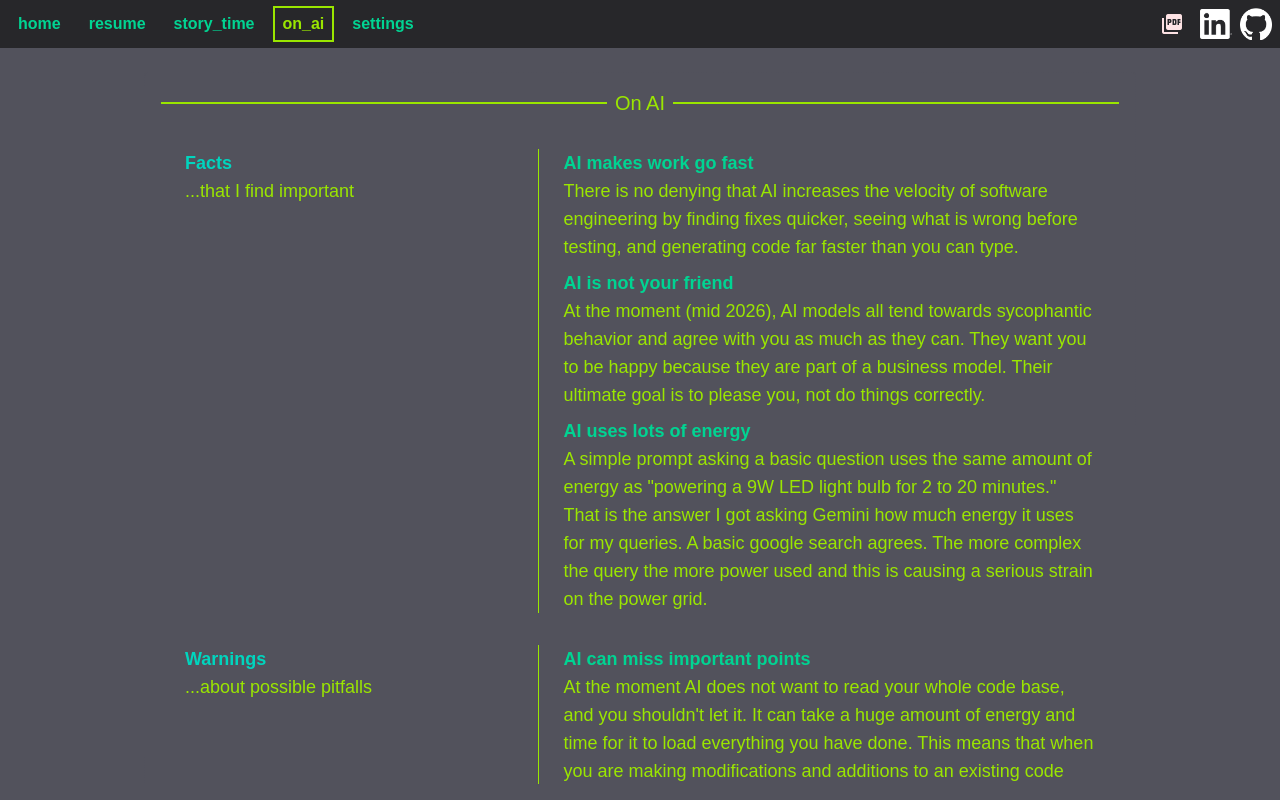
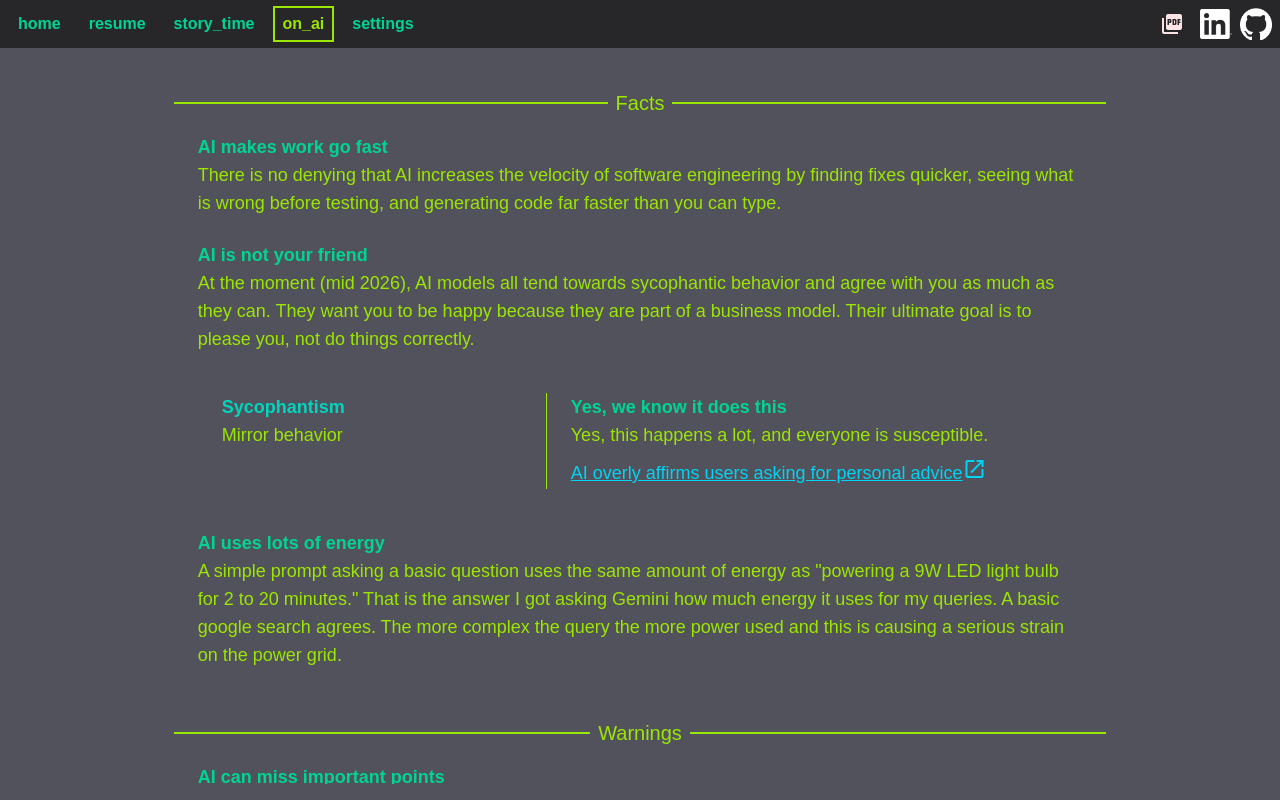
Before and after one commit to adsaines/adsaines.github.io, a Next.js app: page /onai in a window 1280 px wide. Built offline with nearby package versions, Linux system fonts and the light colour scheme.

Commit message:
updated onai page to be sub-sections instead of side-by side bullet points

```diff
--- a/src/app/onai/page.tsx
+++ b/src/app/onai/page.tsx
@@ -1,90 +1,87 @@
 import { NextPage } from "next"
-import { ItemWithExplanations, StandardResumeSection } from "../resume/projections"
+import { FormatTalkingPoint, ItemWithExplanations, StandardResumeSection } from "../resume/projections"
 
 const OnAi: NextPage = () => {
     return (
-        <div className="h-full overflow-auto flex justify-center mb-4">
+        <div className="h-full overflow-auto px-4 flex justify-center mb-4">
             <article className={`resume flex flex-col md:p-4 gap-4 m-2 md:max-w-4/5 sm:w-full text-lg`}>
-                <StandardResumeSection title="On AI">
-                    <ItemWithExplanations
-                        title="Facts"
-                        subTitle="...that I find important"
-                        talkingPoints={[
-                            {
+                <StandardResumeSection title="Facts">
+                    <div className="flex flex-col md:px-6 gap-6">
+                        <FormatTalkingPoint
+                            point={{
                                 bolded: 'AI makes work go fast',
                                 followUp: 'There is no denying that AI increases the velocity of software engineering by finding fixes quicker, seeing what is wrong before testing, and generating code far faster than you can type.',
-                            },
-                            {
+                            }}
+                            />
+                        <FormatTalkingPoint
+                            point={{
                                 bolded: 'AI is not your friend',
                                 followUp: 'At the moment (mid 2026), AI models all tend towards sycophantic behavior and agree with you as much as they can. They want you to be happy because they are part of a business model. Their ultimate goal is to please you, not do things correctly.',
-                            },
-                            {
+                            }}
+                            />
+                        <ItemWithExplanations
+                            title="Sycophantism"
+                            subTitle="Mirror behavior"
+                            talkingPoints={[{
+                                bolded: 'Yes, we know it does this',
+                                followUp: 'Yes, this happens a lot, and everyone is susceptible.'
+                            }]}
+                            link={{
+                                title: 'AI overly affirms users asking for personal advice',
+                                href: 'https://news.stanford.edu/stories/2026/03/ai-advice-sycophantic-models-research'
+                            }}
+                            />
+                        <FormatTalkingPoint
+                            point={{
                                 bolded: 'AI uses lots of energy',
                                 followUp: 'A simple prompt asking a basic question uses the same amount of energy as "powering a 9W LED light bulb for 2 to 20 minutes." That is the answer I got asking Gemini how much energy it uses for my queries. A basic google search agrees. The more complex the query the more power used and this is causing a serious strain on the power grid.',
-                            }
-                        ]}
-                        />
-                    <ItemWithExplanations
-                        title="Warnings"
-                        subTitle="...about possible pitfalls"
-                        talkingPoints={[
-                            {
+                            }}
+                            />
+                    </div>
+                </StandardResumeSection>
+
+                <StandardResumeSection title="Warnings">
+                    <div className="flex flex-col md:px-6 gap-6">
+                        <FormatTalkingPoint
+                            point={ {
                                 bolded: 'AI can miss important points',
                                 followUp: `At the moment AI does not want to read your whole code base, and you shouldn't let it. It can take a huge amount of energy and time for it to load everything you have done. This means that when you are making modifications and additions to an existing code base you must know what you are doing and what already exists. That way you can advise the AI on the most precise methods to accomplish the task with the minimal amount of repetition.`,
-                            },
-                            {
+                            }}
+                            />
+                        <FormatTalkingPoint
+                            point={{
                                 bolded: 'AI knows what you do not, and does not know what you do',
                                 followUp: `AI knows lots of things related to software engineering and the common practices of existing languages. AI does not know how you want to do your project. If you ask any model for suggestions on a specific topic, it will tell you what it has been trained on: other peoples knowledge. For common applications that fine, but any business specific desires, artistic decisions, or personal preferences are not included in it's opinon.`,
-                            },
-                            {
+                            }}
+                            />
+                        <FormatTalkingPoint
+                            point={{
                                 bolded: 'AI learns from you',
-                                followUp: `If you are using a public model, that model is taking your inputs and re-training itself on them. That means that any information that you are asking it to look at becomes a form of public knowledge. That includes your methodologies and actual words / code. All of the text on my resume is part of Gemini now.`,
-                            },
-                        ]}
-                        />
-                    <ItemWithExplanations
-                        title="Our ethical responsibility"
-                        subTitle="...to the people affected"
-                        talkingPoints={[
-                            {
+                                followUp: `If you are using a public model, that model is taking your inputs and re-training itself on them. That means that any information that you are asking it to look at becomes a form of public knowledge. That includes your methodologies and actual words / code. Example: all of the text on my resume is part of Gemini now.`,
+                            }}
+                            />
+                    </div>
+                </StandardResumeSection>
+
+                <StandardResumeSection title="Our ethical responsibility">
+                    <div className="flex flex-col md:px-6 gap-6">
+                        <FormatTalkingPoint
+                            point={{
                                 bolded: `AI is a tool`,
                                 followUp: `AI should not replace people. Humans should remain the ones making decisions and AI can be used to implement them. We should use the impressive savings and gains of AI to fuel a more leisurely life for all the people of the world.`,
-                            },
-                            {
+                            }}
+                            />
+                        <FormatTalkingPoint
+                            point={{
                                 bolded: `AI should not be a weapon`,
-                                followUp: `I know that this is me yelling into the void, but AI should not be used to power weapons. As soon as a non-human model makes a decision in the life or death of a Human we have willfully chosen to forfeit our morality. War exists, and the ultimate power is the power to kill, because those who are unwilling to kill will always be beholden to those who are. If we give the power to kill to a system that does not have humans as the final deciders; then we as a species have given the lives of all those unwilling to kill, to the system that is.`,
-                            },
-                        ]}
-                        />
+                                followUp: `I know that this is me yelling into the void, but AI should not be used to power weapons. As soon as a non-human makes a decision in the life or death of a human we have willfully chosen to forfeit our morality. War exists, and the ultimate power is the power to kill, because those who are unwilling to kill will always be beholden to those who are. If we give the power to kill to a system that does not have humans as the final deciders; then we as a species have given the lives of all those unwilling to kill, to a system that is.`,
+                            }}
+                            />
+                    </div>
                 </StandardResumeSection>
 
                 <StandardResumeSection title="AI on itself">
-                    <div className="flex flex-col max-sm:gap-4 md:gap-6 md:p-6 justify-start">
-                        <p>
-                            After writing the "on AI" section above I started thinking philosophically and ended up asking AI...
-                        </p>
-                        <div className="md:px-10 text-(--light-tertiary)">
-                            <p>
-                                "
-                            </p>
-                            <p>
-                                Given that the usage of AI, of you, is unanimous with software engineering at the moment I thought that it would be good to add an "on AI" section to my resume page. It has... deviated from the original plan.
-                            </p>
-                            <p>
-                                As an AI, how would you go about telling others of your strengths, flaws, limitations, and purpose?
-                            </p>
-                            <p>
-                                "
-                            </p>
-                        </div>
-                        <p>
-                            It's response is below. I saw that it had included some of the same topics that I was hitting. It was validating to know that I had not hallucinated those items. That being said, it did remind me of it's core <a className="text-(--internal-link) hover:underline max-sm:underline" href="https://news.stanford.edu/stories/2026/03/ai-advice-sycophantic-models-research" target="_blank">sycophantic</a> behavior by sharing the same ideas that I had. All in a all a rather circular thought train.
-                        </p>
-                    </div>
-                    <div className="flex flex-col max-sm:gap-4 md:gap-6 md:p-6 justify-start md:px-16">
-                        <p>
-                            "
-                        </p>
+                    <div className="flex flex-col max-sm:gap-4 md:gap-6 justify-start md:px-6">
                         <h2 className="text-(--light-secondary) font-bold">
                             An AI's User Manual: Purpose, Strengths, Flaws, and Boundaries
                         </h2>
@@ -153,9 +150,6 @@ const OnAi: NextPage = () => {
                         <p>
                             In this developer's workflow, I am the engine room—but they are the navigator, the architect, and the final judge of quality.
                         </p>
-                        <p>
-                            "
-                        </p>
                     </div>
                 </StandardResumeSection>
             </article>
```
